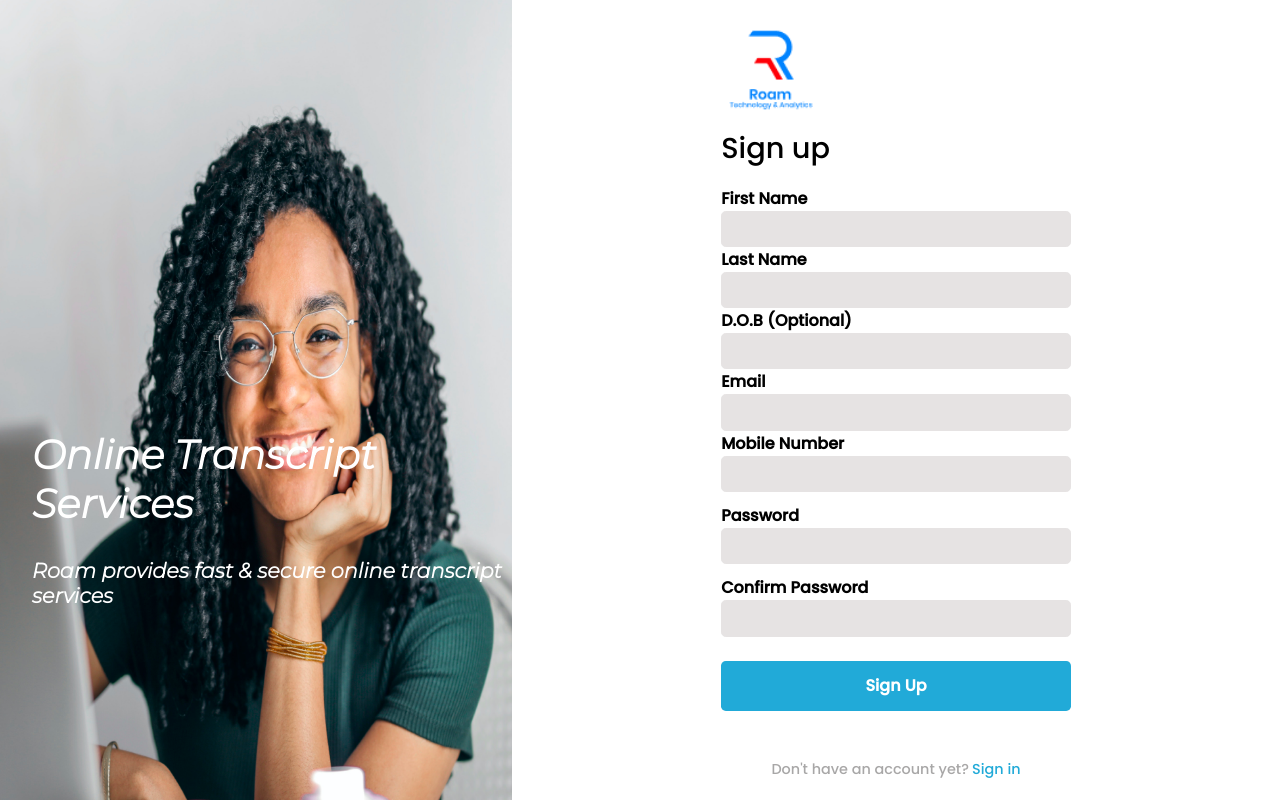
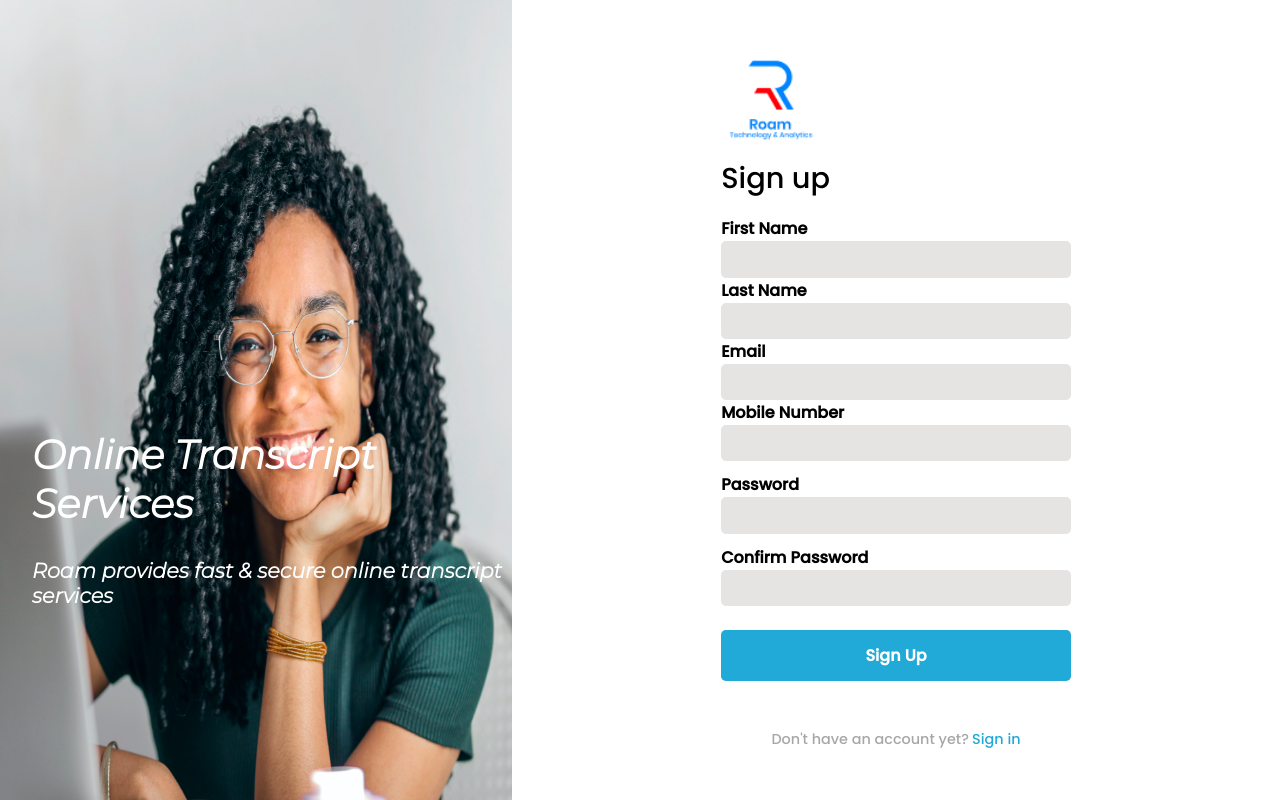
Before and after one commit to Ehigiepaul01/Online-Transcript-Generation-System, a plain HTML site: page transcript-sign-up.html in a window 1280 px wide. Drawn offline with Linux system fonts and the light colour scheme.

Commit message:
made more update to the sign up page

```diff
--- a/transcript-sign-up.html
+++ b/transcript-sign-up.html
@@ -46,11 +46,6 @@
               <input type="text" id="last-name" name="last name" />
             </div>
 
-            <div class="DOB">
-              <label for="DOB">D.O.B (Optional)</label><br />
-              <input type="text" id="dob" name="text" />
-            </div>
-
             <div class="email">
               <label for="email">Email</label>
               <input type="text" name="email" id="email" />
```
